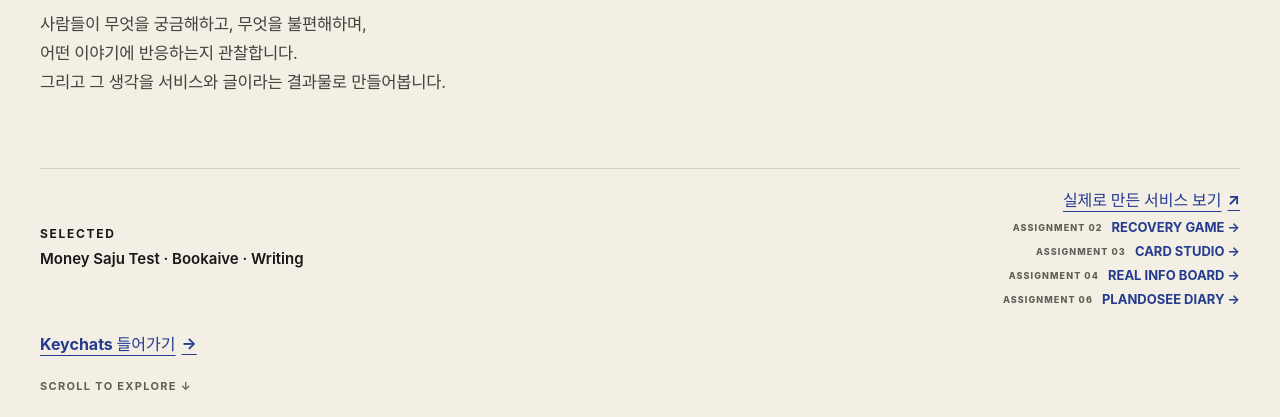
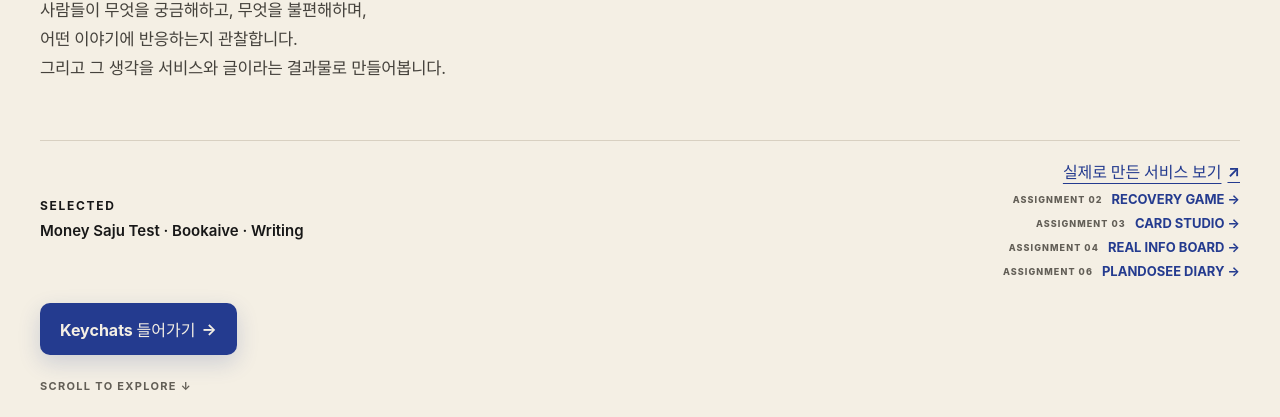
Before and after one commit to graypork/aleph, a website built with Vite: page index.html in a window 1280 px wide. Shown: the part 383-800 px from the top of the page. Built offline with nearby package versions, Linux system fonts and the light colour scheme; files whose address does not match are found by name.

Commit message:
fix: restore prominent blue Keychats CTA

```diff
--- a/src/assignment-link.css
+++ b/src/assignment-link.css
@@ -11,6 +11,21 @@
   font-size: 13px;
 }
 
+.keychats-entry-link {
+  justify-self: start;
+  width: fit-content;
+  padding: 14px 20px;
+  border-radius: 10px;
+  background: var(--accent);
+  color: var(--light);
+  text-decoration: none;
+  box-shadow: 0 8px 22px rgba(36, 59, 143, .18);
+}
+
+.keychats-entry-link:hover {
+  transform: translateY(-1px);
+}
+
 .assignment-mini {
   color: var(--muted);
   font-size: 9px;
@@ -21,4 +36,5 @@
 @media (max-width: 760px) {
   .hero-actions { justify-items: start; }
   .hero-assignment-link { align-items: baseline; flex-wrap: wrap; }
+  .keychats-entry-link { padding: 13px 18px; }
 }
```
